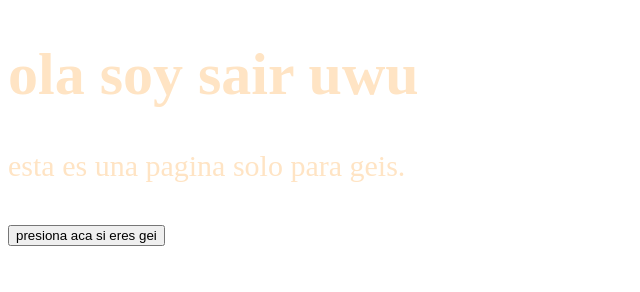
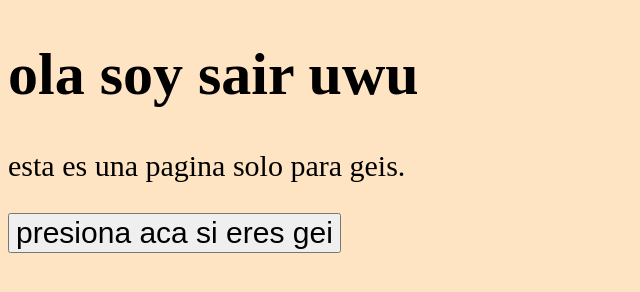
Before and after one commit to saiririririr03/Mi-pagina, a plain HTML site: page index.html in a window 1280 px wide. Shown: the whole page, without its empty margins (0-640 px from the left). Drawn offline with Linux system fonts and the light colour scheme.

Commit message:
Change text color to black and set background color

```diff
--- a/index.html
+++ b/index.html
@@ -5,8 +5,12 @@
     <style>
         body {
             font-size: 30px;
-            color: bisque;
+            color: black;
+            background-color:bisque;
         }
+
+        button{
+            font-size: 30px;
     </style>
 </head>
 
```
